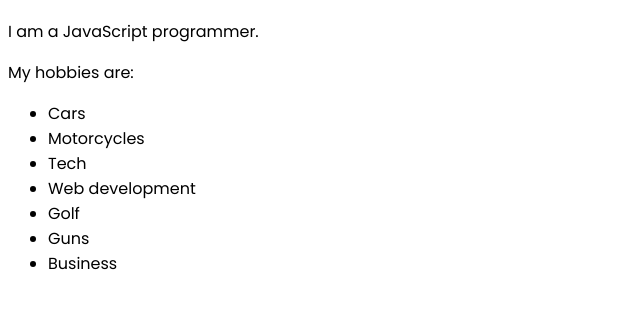
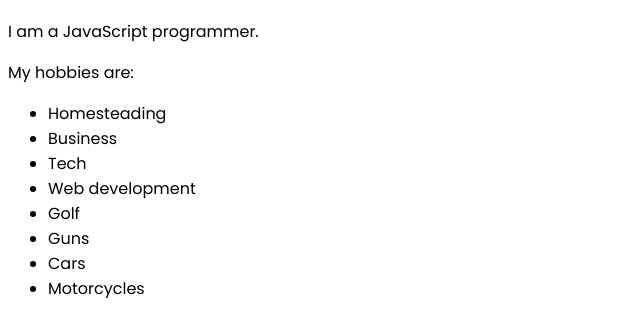
Before and after one commit to tnado/vortisipper, a website: page index.html in a window 1280 px wide. Shown: the part 72-406 px from the top of the page, without its empty margins (0-640 px from the left). Drawn offline with Linux system fonts and the light colour scheme.

Commit message:
more body

```diff
--- a/index.html
+++ b/index.html
@@ -29,13 +29,15 @@
         </p>
 
         <ul>
-            <li>Cars</li>
-            <li>Motorcycles</li>
+            <li>Homesteading</li>
+            <li>Business</li>
             <li>Tech</li>
             <li>Web development</li>
             <li>Golf</li>
             <li>Guns</li>
-            <li>Business</li>
+            <li>Cars</li>
+            <li>Motorcycles</li>
+
         </ul>
     </main>
 </body>
```
